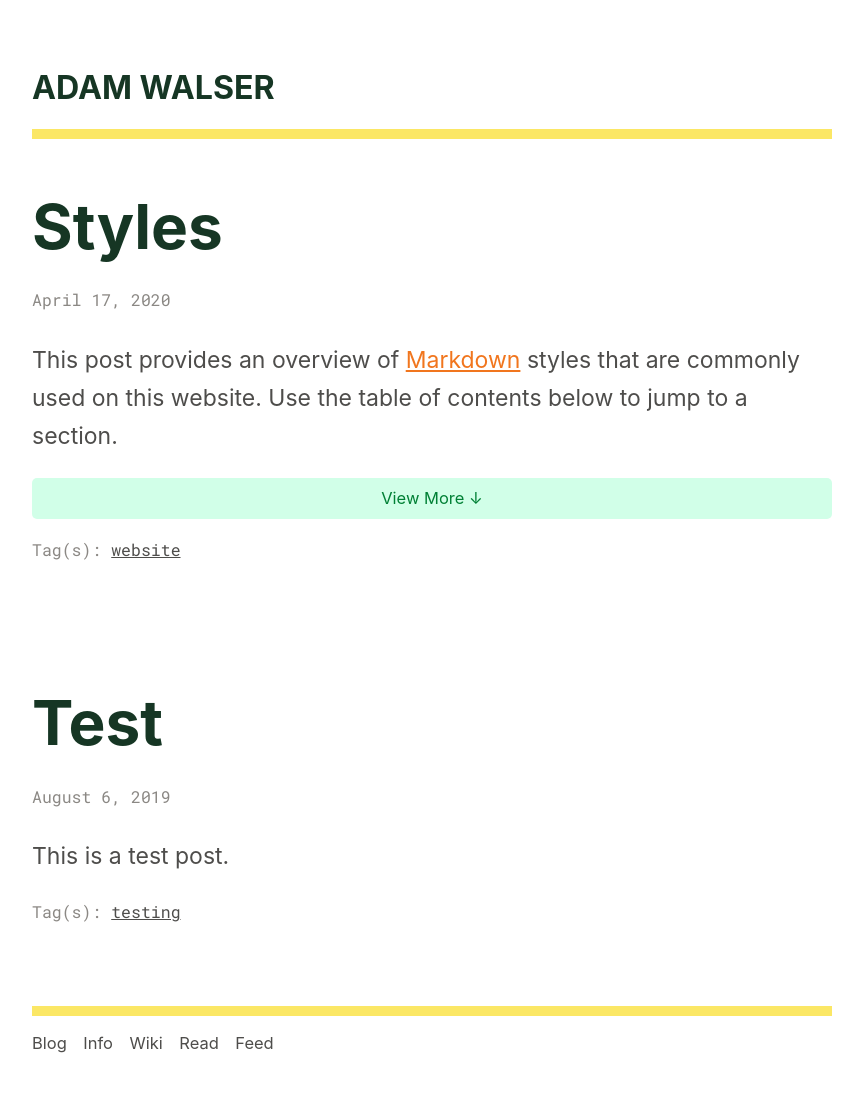
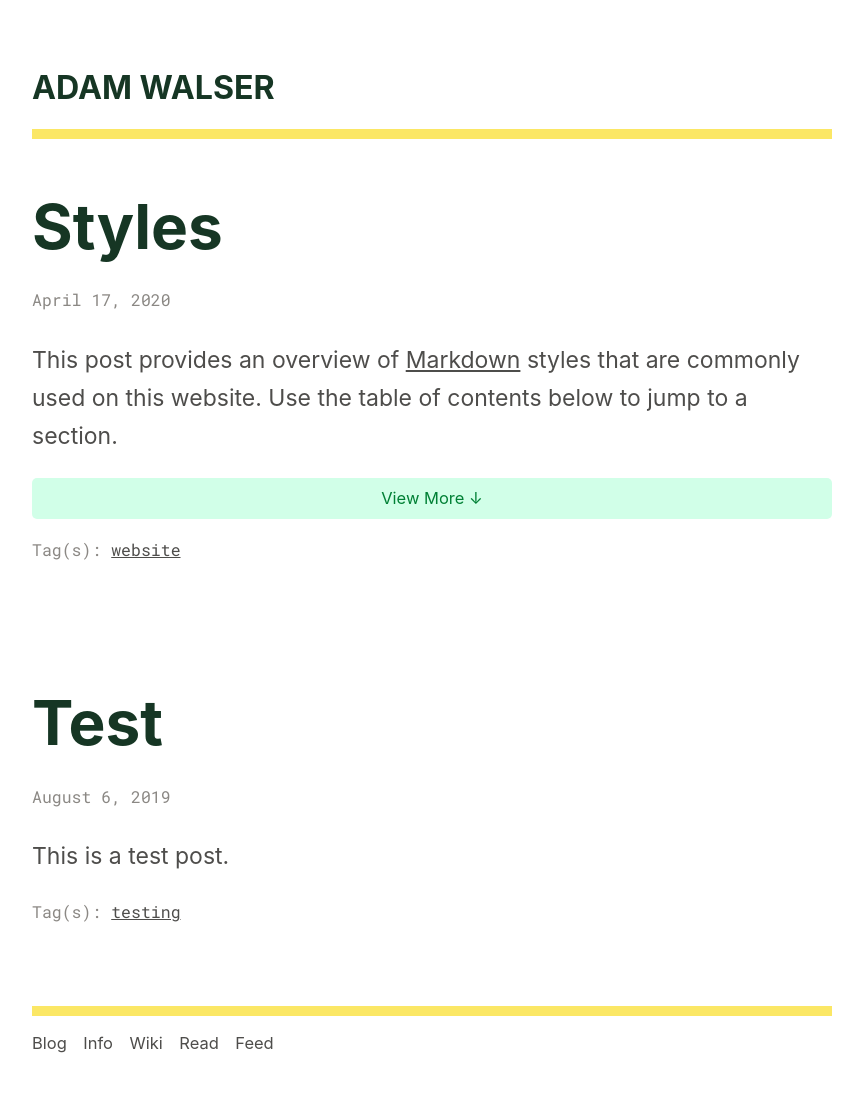
Before and after one commit to ajpwalser/ajpwalser.github.io, a Jekyll site: the page built from index.html, in a window 1280 px wide. Shown: the whole page, without its empty margins (208-1071 px from the left). Built offline with Jekyll 4.4.1, drawn with Linux system fonts in a browser that asks for light colours; some web fonts are replaced; the list of posts is cut into pages by our own code.

Commit message:
Update style.css

```diff
--- a/css/style.css
+++ b/css/style.css
@@ -59,7 +59,7 @@ footer li {
 /* Links */
 
 a:link {
-	color: rgb(241, 118, 30);
+	color: rgb(78, 77, 75);
 	text-decoration: underline;
 }
 
```
